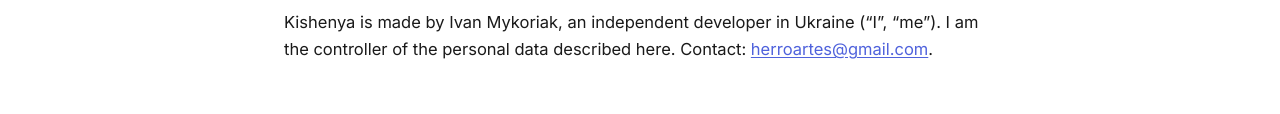
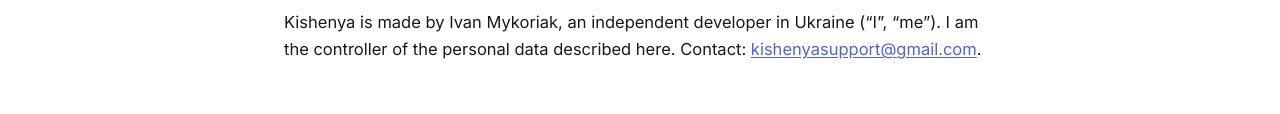
Before and after one commit to Mykoriak/kishenya.mykoriak.com, a plain HTML site: page privacy/index.html in a window 1280 px wide. Shown: the part 584-698 px from the top of the page. Drawn offline with Linux system fonts and the light colour scheme.

Commit message:
Privacy policy: use kishenyasupport@gmail.com as the contact
Co-Authored-By: Claude Opus 5.5 <noreply@anthropic.com>

```diff
--- a/privacy/index.html
+++ b/privacy/index.html
@@ -69,7 +69,7 @@
       </div>
 
       <h2>Who is responsible</h2>
-      <p>Kishenya is made by Ivan Mykoriak, an independent developer in Ukraine (“I”, “me”). I am the controller of the personal data described here. Contact: <a href="mailto:herroartes@gmail.com?subject=Kishenya%20privacy">herroartes@gmail.com</a>.</p>
+      <p>Kishenya is made by Ivan Mykoriak, an independent developer in Ukraine (“I”, “me”). I am the controller of the personal data described here. Contact: <a href="mailto:kishenyasupport@gmail.com?subject=Kishenya%20privacy">kishenyasupport@gmail.com</a>.</p>
 
       <h2>Data that stays on your iPhone</h2>
       <ul>
@@ -144,7 +144,7 @@
 
       <h2 id="delete">Deleting your data</h2>
       <p><strong>On your iPhone:</strong> deleting the app deletes all its data. Export a backup first if you want to keep it.</p>
-      <p><strong>Your account:</strong> email <a href="mailto:herroartes@gmail.com?subject=Kishenya%3A%20delete%20my%20account">herroartes@gmail.com</a> from the address you signed in with. Your account and everything stored with it on my server (synced data, AI request counts, and the account ID on your bug reports) are deleted within 30 days.</p>
+      <p><strong>Your account:</strong> email <a href="mailto:kishenyasupport@gmail.com?subject=Kishenya%3A%20delete%20my%20account">kishenyasupport@gmail.com</a> from the address you signed in with. Your account and everything stored with it on my server (synced data, AI request counts, and the account ID on your bug reports) are deleted within 30 days.</p>
 
       <h2>Your rights</h2>
       <p>Depending on where you live (for example under the GDPR, the UK GDPR or Ukraine’s law on personal data protection), you can ask to see, correct, export or delete your personal data, object to its use, or restrict it. Email me and I’ll answer within 30 days. Settings → Backup &amp; restore gives you a full copy of what’s on your iPhone at any time. You can also complain to your data protection authority.</p>
```
